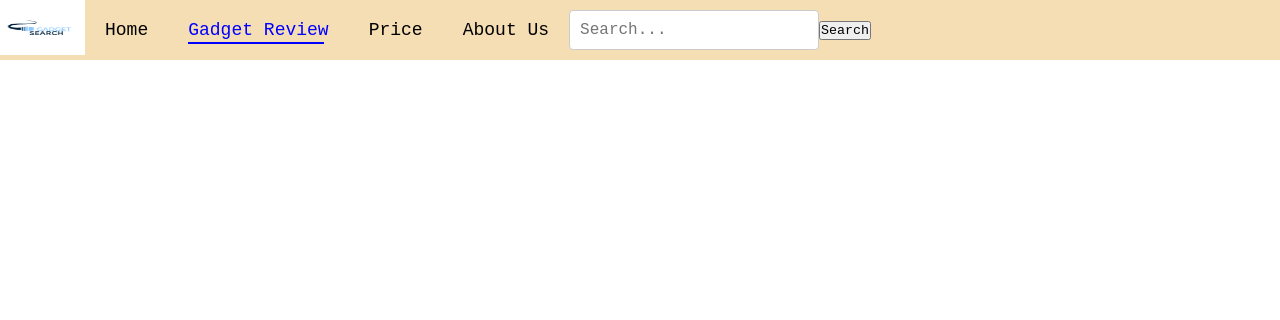
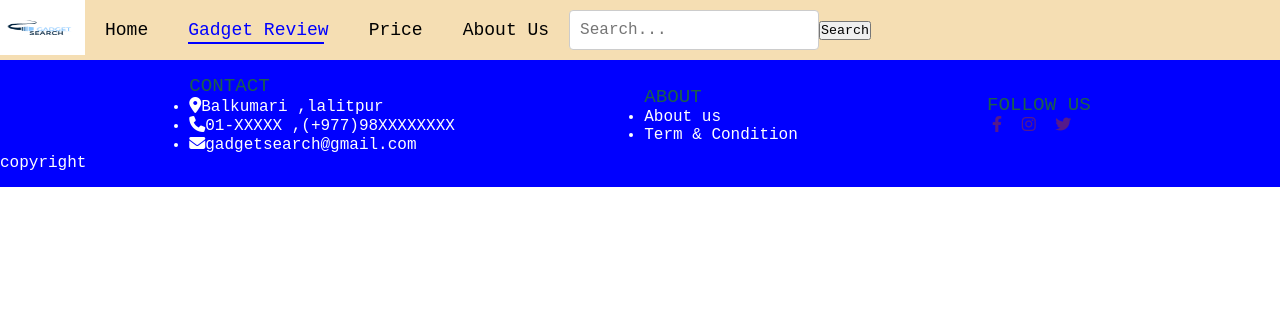
Before and after one commit to Rajpote/GadgetSearch, a PHP site: page /gadget.html in a window 1280 px wide. Shown: the top 320 px of the page. Run offline with PHP 8.4, Linux system fonts and the light colour scheme.

Commit message:
footer updated

```diff
--- a/gadget.html
+++ b/gadget.html
@@ -5,6 +5,7 @@
     <meta http-equiv="X-UA-Compatible" content="IE=edge">
     <meta name="viewport" content="width=device-width, initial-scale=1.0">
     <title>Document</title>
+    <link rel="stylesheet" href="https://cdnjs.cloudflare.com/ajax/libs/font-awesome/6.4.0/css/all.min.css">
     <link rel="stylesheet" href="style.css">
 </head>
 <body>
@@ -18,15 +19,41 @@
           <li><a href="about.html">About Us</a></li>
           <input type="search" id="search" placeholder="Search..." />
           <input type="submit" value="Search"/>
-
         </nav>
       </div>
       </header>
       <main>
 
       </main>
-      <footer>
-
+      <footer class="footer">
+        <div class="footer-container">
+          <div class="row">
+            <div class="coln">
+              <h3>contact</h3>
+              <ul>
+                <li><a href="#"><i class="fa-solid fa-location-dot"></i><span>Balkumari ,lalitpur</span></a></li>
+                <li><i class="fa-solid fa-phone"></i><span>01-XXXXX ,(+977)98XXXXXXXX</span></li>
+                <li><i class="fa-solid fa-envelope"></i><span>gadgetsearch@gmail.com</span></li>
+              </ul>
+            </div>
+            <div class="coln">
+              <h3>About</h3>
+              <ul>
+                <li><a href="">About us</a></li>
+                <li><a href="">Term & Condition</a></li>
+              </ul>
+            </div>
+            <div class="coln">
+              <h3>follow us</h3>
+              <div>
+                <a href="" class="icon"><i class="fa-brands fa-facebook-f"></i></a>
+                <a href="" class="icon"><i class="fa-brands fa-instagram"></i></a>
+                <a href="" class="icon"><i class="fa-brands fa-twitter"></i></a>
+              </div>
+            </div>
+          </div>
+          <span>copyright</span>
+        </div>
       </footer>
 </body>
 </html>
--- a/style.css
+++ b/style.css
@@ -280,39 +280,27 @@
 }
 
 footer{
+  background-color: blue;
+  color: #fff;
+  padding: 15px 0;
+}
+footer .row{
   display: flex;
-  justify-content: space-between;
+  align-items: center;
+  justify-content: space-evenly;
 }
-footer .col{
-  display: flex;
-  flex-direction: column;
-  align-items: flex-start;
-  margin-bottom: 15px;
+.coln h3{
+  font-size: 1.2rem;
+  font-weight: 500;
+  text-transform: uppercase;
 }
-footer h4{
-  font-size: 14px;
-  padding-bottom: 20px;
+li{
+  text-decoration: none;
 }
-footer p{
-  font-size: 13px;
-  margin: 0 0 8px 0;
+li a{
+  color: #fff;
+  text-decoration: none;
 }
-footer a{
-  font-size: 14px;
-  text-decoration: none;
-  color: black;
-  margin-bottom: 10px;
+.coln .icon{
+  padding: 5px;
 }
-footer .follow{
-  margin-top: 10px;
-
-}
-footer .follow i {
-  color: azure;
-  padding-right: 4px;
-  cursor: pointer;
-}
-/* footer .copyright{
-  width: 100%;
-  text-align: center;
-} */
```
Also changed, not shown: home.html (+27 -0 lines).
